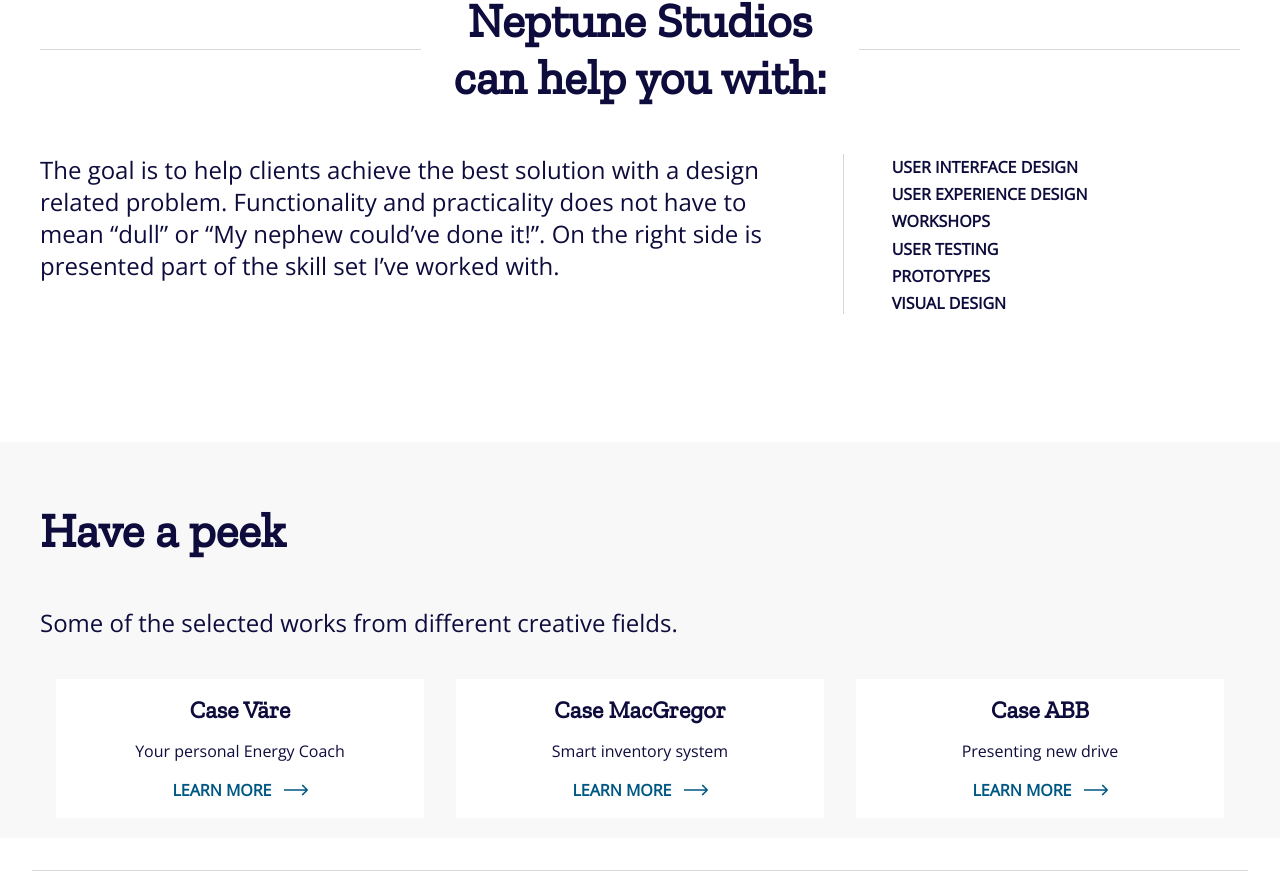
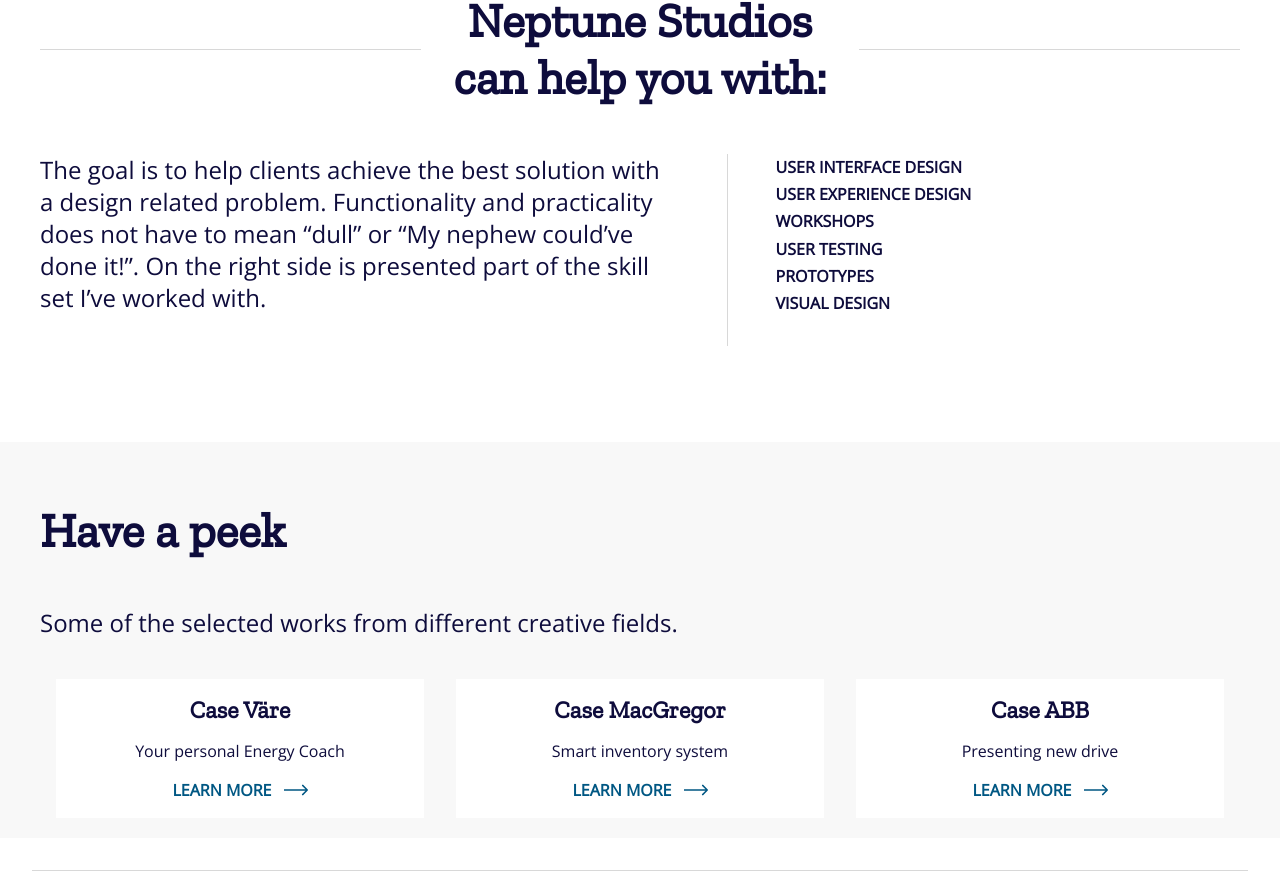
Before and after one commit to jonraem/neptune-studios, a Gatsby site: page /main in a window 1280 px wide. Shown: the part 856-1737 px from the top of the page. Built offline with nearby package versions, Linux system fonts and the light colour scheme; Gatsby itself is replaced by a stand-in of ours.

Commit message:
Tweak mobile styles for main page

```diff
--- a/src/pages/pages.module.css
+++ b/src/pages/pages.module.css
@@ -36,7 +36,6 @@
 .heroImage {
   position: absolute;
   pointer-events: none;
-  transition: opacity 0.2s;
 }
 
 .content {
@@ -65,10 +64,6 @@
 }
 
 @media only screen and (max-width: 1024px) {
-  .heroImage {
-    opacity: 0.25;
-  }
-
   .heroText {
     padding: 28vh 2rem 0;
   }
@@ -124,18 +119,18 @@
 
 .mainHelp {
   display: flex;
-  height: 10rem;
-  margin-bottom: 8rem;
+  height: 12rem;
+  margin-bottom: 6rem;
 }
 
 .mainHelpPara {
   composes: largePara;
-  width: 65%;
+  width: 55%;
   margin: 0;
 }
 
 .mainHelpItems {
-  width: 30%;
+  width: 40%;
 }
 
 .mainHelpItem {
@@ -161,6 +156,12 @@
 }
 
 @media only screen and (max-width: 768px) {
+  .mainCaseCards {
+    flex-direction: column;
+  }
+}
+
+@media only screen and (max-width: 480px) {
   .mainHelp {
     flex-direction: column-reverse;
     height: unset;
@@ -179,10 +180,6 @@
 
   .mainHelpItem {
     font-size: 0.9rem;
-  }
-
-  .mainCaseCards {
-    flex-direction: column;
   }
 }
 
```
